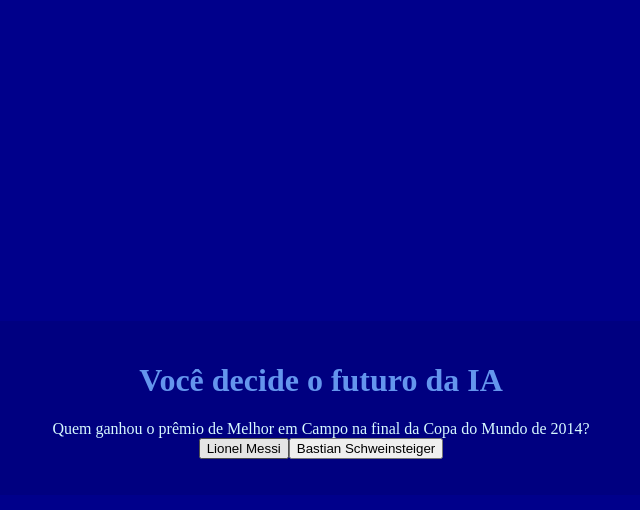
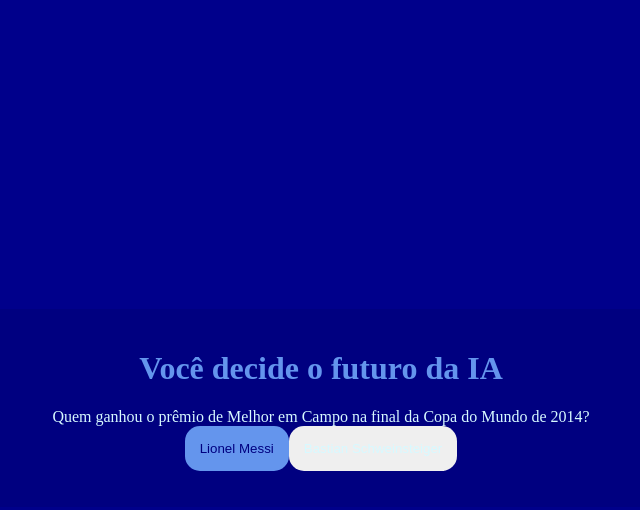
Before and after one commit to kaon15/keIA, a plain HTML site: page index.html in a window 1280 px wide. In both pictures the pointer is over the button "Lionel Messi". Shown: the whole page, without its empty margins (319-959 px from the left). Drawn offline with Linux system fonts and the light colour scheme.

Commit message:
Update style.css

```diff
--- a/style.css
+++ b/style.css
@@ -28,3 +28,18 @@ h1{
 
 button {
   background-color: var (--cor-secundaria);
+  color: var(--cor-texto);
+  border: none;
+  border-radius: 15px;
+  padding: 15px;
+  transition: background-color 0.3s;
+}
+
+button:hover{
+  background-color: var(--cor-destaque);
+  color: var(--cor-principal);
+
+  button:hover {
+    background-color: var(--cor-destaque);
+    color: var(--cor-secundaria);
+}
```
